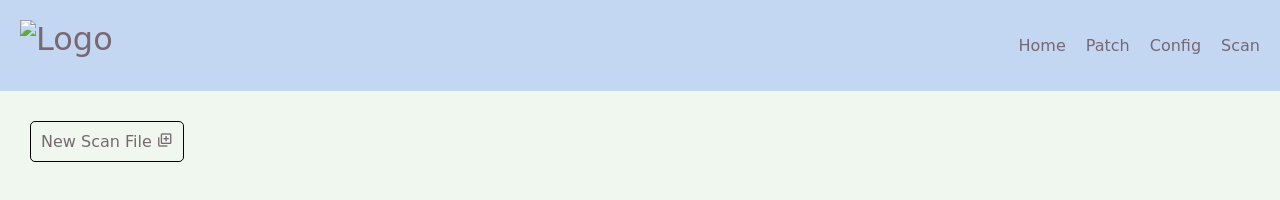
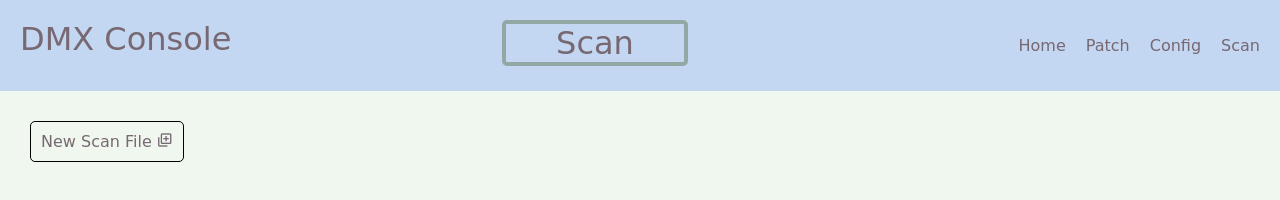
Before and after one commit to LUPLUV/dmx, a plain HTML site: page scan/index.html in a window 1280 px wide. Drawn offline with nearby package versions, Linux system fonts and the light colour scheme; a web font is replaced by a local one.

Commit message:
modified: index.html modified: scan/index.html modified: style.css

```diff
--- a/scan/index.html
+++ b/scan/index.html
@@ -10,7 +10,8 @@
 </head>
 <body>
     <header>
-        <img src="" alt="Logo" class="logo">
+        <a href="" class="logo">DMX Console</a>
+        <a href="" class="logo-scan">Scan</a>
         <ul>
             <li><a href="">Home</a></li>
             <li><a href="patch/">Patch</a></li>
--- a/style.css
+++ b/style.css
@@ -23,12 +23,19 @@ header ul li a{
     color: #776871;
     text-decoration: none;
 }
-.logo, .logo-scan{
+.logo, .logo-scan, .logo-home{
     color: #776871;
     text-decoration: none;
     font-size: 2em;
 }
 .logo-scan{
+    border: 4px solid #91a8a4;
+    border-radius: 5px;
+    height: fit-content;
+    width: fit-content;
+    padding: 0px 50px;
+}
+.logo-home{
     border: 4px solid #91a8a4;
     border-radius: 5px;
     height: fit-content;
```
Also changed, not shown: index.html (+2 -1 lines).
